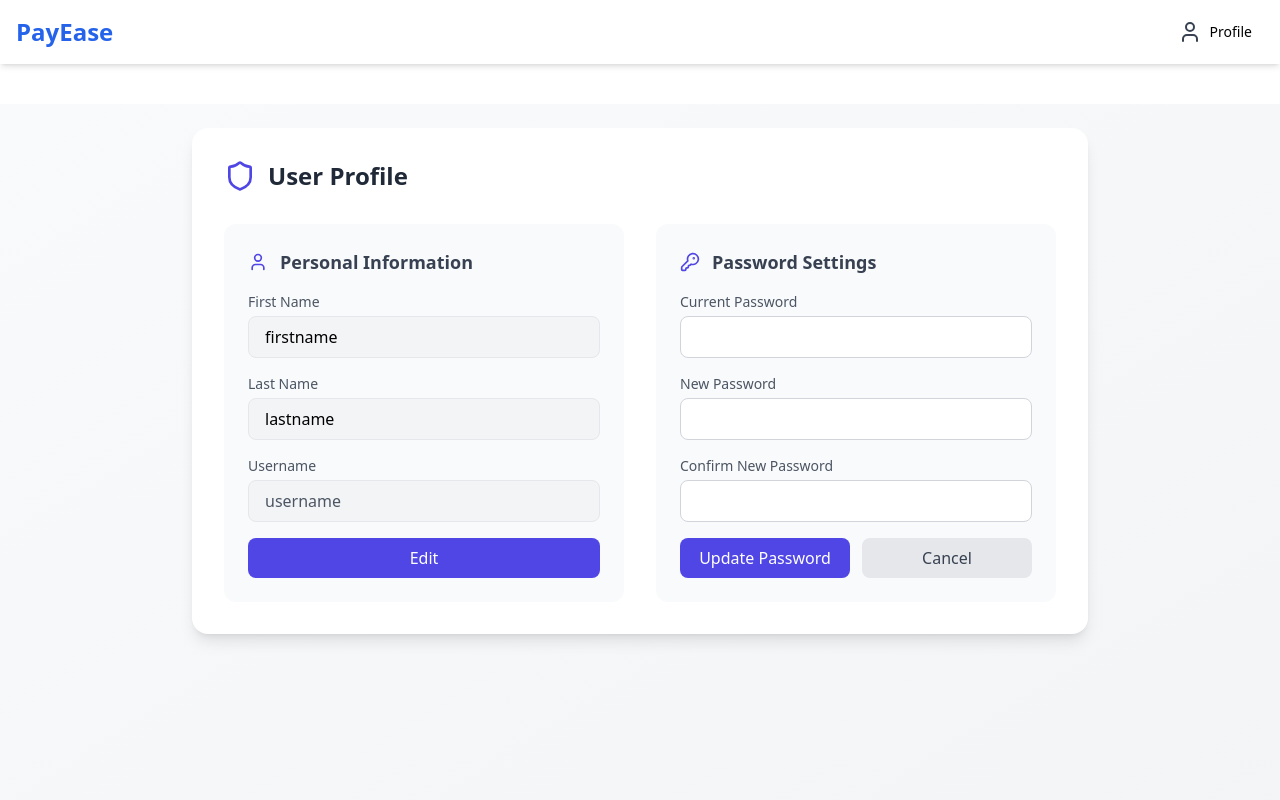
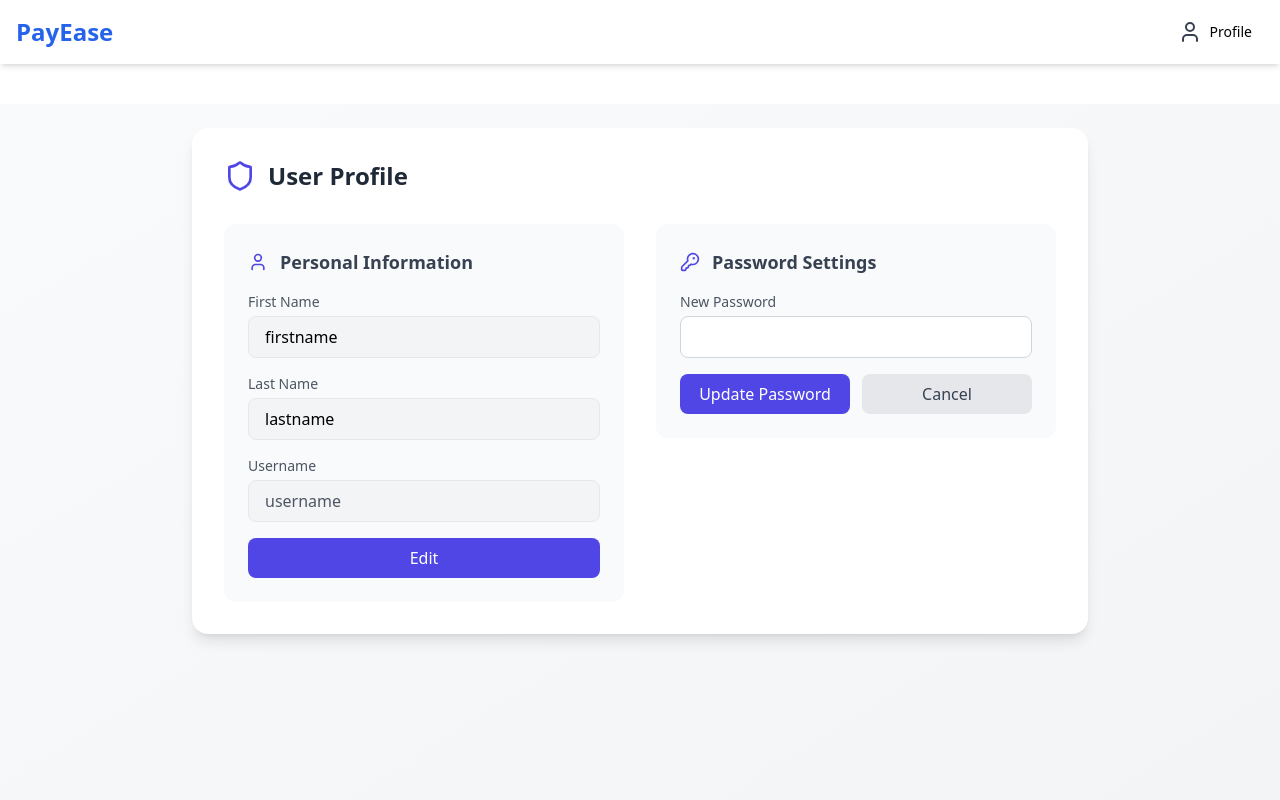
Before and after one commit to anudeep009/payease, a React (Vite) app: page /dashboard in a window 1280 px wide. Both pictures are taken after a click on the button "Change Password". Shown: the top 800 px of the page. Built offline with nearby package versions, Linux system fonts and the light colour scheme.

Commit message:
fix(bugs):dashboard

```diff
--- a/src/pages/Dashboard.tsx
+++ b/src/pages/Dashboard.tsx
@@ -1,5 +1,7 @@
 import React, { useEffect, useState } from 'react';
 import { User, KeyRound, Shield } from 'lucide-react';
+import axios from 'axios';
+import { toast } from 'sonner';
 
 interface UserData {
   firstName: string;
@@ -16,25 +18,65 @@ export default function Dashboard() {
 
   const [isEditing, setIsEditing] = useState(false);
   const [isChangingPassword, setIsChangingPassword] = useState(false);
-  const [passwords, setPasswords] = useState({
-    current: '',
-    new: '',
-    confirm: '',
-  });
+  const [newPassword, setNewPassword] = useState("");
+  const [loading , setLoading] = useState(false);
+  const [passwordLoading, setPasswordLoading] = useState(false);
 
-  const handleSaveChanges = (e: React.FormEvent) => {
+  const handleSaveChanges = async (e: React.FormEvent) => {
     e.preventDefault();
-    // backend logic
-    console.log('Saving user data to backend:', userData);
+    const token = localStorage.getItem("token");
+    try {
+      setLoading(true);
+      const response = await axios.put(`${import.meta.env.VITE_BASE_URL}/api/v1/user/update-user`,{
+      firstname : userData.firstName,
+      lastname : userData.lastName
+    },{
+      headers : {
+        Authorization : `Bearer ${token}`
+      }
+    }
+  )
+    if(response.status == 200){
+      toast.success("changes saved successfully");
+      console.log(response.data);
+      localStorage.setItem("firstname",response.data?.user.firstname)
+      localStorage.setItem("lastname",response.data?.user.lastname)
+    }
+    } catch (error: any) {
+      console.error(error);
+      toast.error(error?.data?.message || "an error occoured while saving changes")
+    } finally {
+      setLoading(false);
+    }
     setIsEditing(false);
   };
 
-  const handlePasswordChange = (e: React.FormEvent) => {
+  const handlePasswordChange = async (e: React.FormEvent) => {
     e.preventDefault();
-    // backend logic for password
-    console.log('Password update requested');
+    const token = localStorage.getItem("token");
+    try {
+      setPasswordLoading(true);
+      const response = await axios.post(`${import.meta.env.VITE_BASE_URL}/api/v1/user/update-user`,
+        {
+          password : newPassword
+        },
+        {
+          headers : {
+            Authorization : `Bearer ${token}`
+          }
+        }
+      )
+    if(response.status == 200){
+      toast.success("password updated successfully");
+    }
+    } catch (error : any) {
+      console.error(error);
+      toast.error(error?.data?.message || "error while updating password");
+    } finally{
+      setPasswordLoading(false);
+    }
     setIsChangingPassword(false);
-    setPasswords({ current: '', new: '', confirm: '' });
+    setNewPassword("");
   };
 
   useEffect(() => {
@@ -105,12 +147,23 @@ export default function Dashboard() {
 
                   {isEditing ? (
                     <div className="flex gap-3">
+                      {
+                        loading ? (
+                          <button
+                            disabled
+                            className="flex-1 px-4 py-2 bg-indigo-600 text-white rounded-lg hover:bg-indigo-700 transition-colors duration-200"
+                          >
+                            Saving Changes...
+                          </button>
+                        ) : (
                           <button
                             type="submit"
                             className="flex-1 px-4 py-2 bg-indigo-600 text-white rounded-lg hover:bg-indigo-700 transition-colors duration-200"
                           >
                             Save Changes
                           </button>
+                        )
+                      }
                       <button
                         type="button"
                         onClick={() => setIsEditing(false)}
@@ -151,61 +204,39 @@ export default function Dashboard() {
                   <form onSubmit={handlePasswordChange} className="space-y-4">
                     <div>
                       <label className="block text-sm font-medium text-gray-600 mb-1">
-                        Current Password
+                        New Password
                       </label>
                       <input
                         type="password"
-                        value={passwords.current}
-                        onChange={(e) =>
-                          setPasswords((prev) => ({ ...prev, current: e.target.value }))
-                        }
+                        value={newPassword}
+                        onChange={(e) => setNewPassword(e.target.value)}
                         className="w-full px-4 py-2 border border-gray-300 rounded-lg focus:ring-2 focus:ring-indigo-500 focus:border-transparent"
                         required
                       />
                     </div>
-
-                    <div>
-                      <label className="block text-sm font-medium text-gray-600 mb-1">
-                        New Password
-                      </label>
-                      <input
-                        type="password"
-                        value={passwords.new}
-                        onChange={(e) =>
-                          setPasswords((prev) => ({ ...prev, new: e.target.value }))
-                        }
-                        className="w-full px-4 py-2 border border-gray-300 rounded-lg focus:ring-2 focus:ring-indigo-500 focus:border-transparent"
-                        required
-                      />
-                    </div>
-
-                    <div>
-                      <label className="block text-sm font-medium text-gray-600 mb-1">
-                        Confirm New Password
-                      </label>
-                      <input
-                        type="password"
-                        value={passwords.confirm}
-                        onChange={(e) =>
-                          setPasswords((prev) => ({ ...prev, confirm: e.target.value }))
-                        }
-                        className="w-full px-4 py-2 border border-gray-300 rounded-lg focus:ring-2 focus:ring-indigo-500 focus:border-transparent"
-                        required
-                      />
-                    </div>
-
                     <div className="flex gap-3">
+                      {
+                        passwordLoading ? (
+                          <button
+                          disabled
+                          className="flex-1 px-4 py-2 bg-indigo-600 text-white rounded-lg hover:bg-indigo-700 transition-colors duration-200"
+                        >
+                          Updating Password...
+                        </button>
+                        ) : (
                         <button
                           type="submit"
                           className="flex-1 px-4 py-2 bg-indigo-600 text-white rounded-lg hover:bg-indigo-700 transition-colors duration-200"
                         >
                           Update Password
                         </button>
+                        )
+                      }
                       <button
                         type="button"
                         onClick={() => {
                           setIsChangingPassword(false);
-                          setPasswords({ current: '', new: '', confirm: '' });
+                          setNewPassword("");
                         }}
                         className="flex-1 px-4 py-2 bg-gray-200 text-gray-700 rounded-lg hover:bg-gray-300 transition-colors duration-200"
                       >
```
Also changed, not shown: 2 other files (tests, documents, lock files or other folders). Lines whose indentation alone changed are shown as unchanged.
